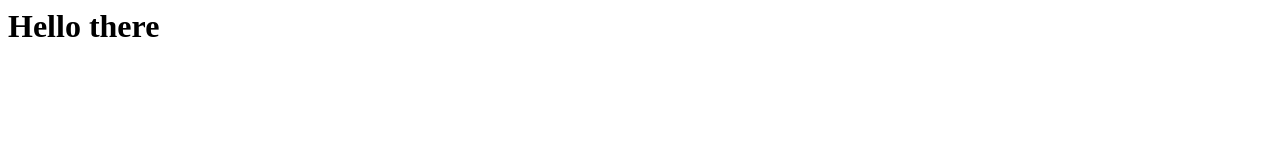
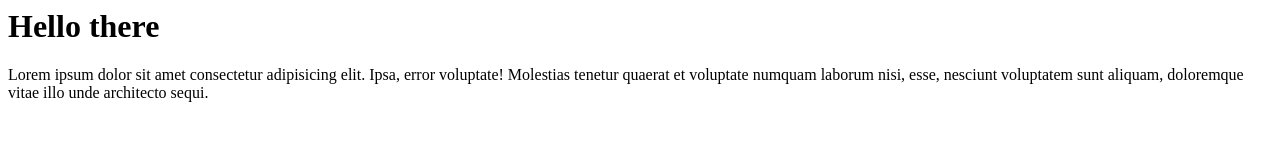
Before and after one commit to Dinral/goit-trial-repositor, a plain HTML site: page index.html in a window 1280 px wide. Drawn offline with Linux system fonts and the light colour scheme.

Commit message:
added paragraph1

```diff
--- a/index.html
+++ b/index.html
@@ -1 +1,7 @@
 <h1>Hello there</h1>
+
+<p>
+  Lorem ipsum dolor sit amet consectetur adipisicing elit. Ipsa, error
+  voluptate! Molestias tenetur quaerat et voluptate numquam laborum nisi, esse,
+  nesciunt voluptatem sunt aliquam, doloremque vitae illo unde architecto sequi.
+</p>
```
